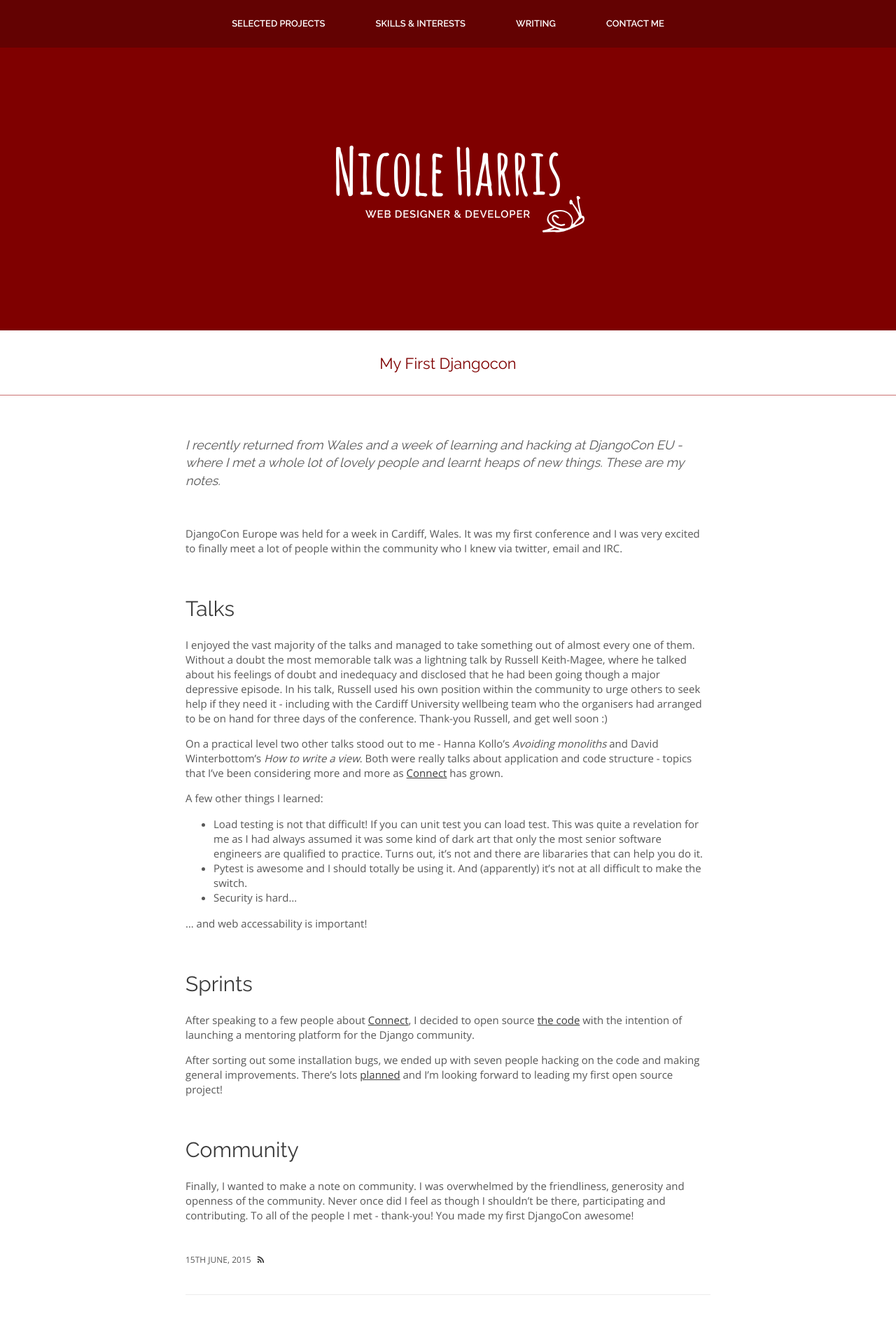
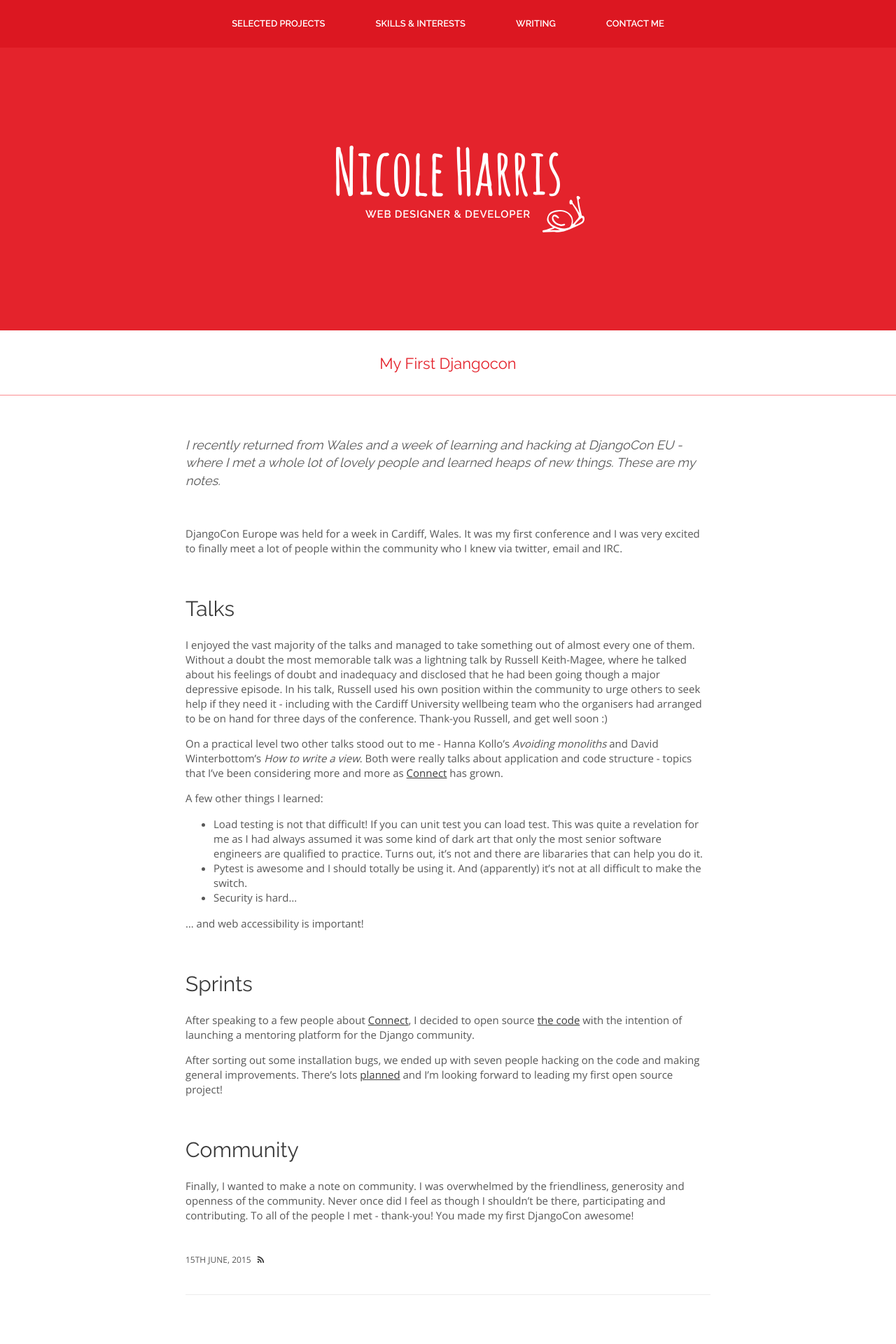
Before and after one commit to nlhkabu/nlhkabu.github.io, a Jekyll site: the page built from _posts/2015-06-15-my-first-djangocon.md, in a window 1280 px wide. Shown: the top 1920 px of the page at 70% size. Built offline with Jekyll 4.4.1, drawn with Linux system fonts in a browser that asks for light colours; nearby versions of some CDN libraries; some web fonts are replaced; comment, search, counter and statistics services are not loaded.

Commit message:
Fix typos, change color of djangocon post

```diff
--- a/_posts/2015-06-15-my-first-djangocon.md
+++ b/_posts/2015-06-15-my-first-djangocon.md
@@ -1,12 +1,12 @@
 ---
 layout: post
 colors:
-    default: 7F0000
-    dark: 630202
-    light: cb7373
+    default: e4232c
+    dark: dc1721
+    light: fb8d92
 
 title: My First Djangocon
-summary: I recently returned from Wales and a week of learning and hacking at DjangoCon EU - where I met a whole lot of lovely people and learnt heaps of new things. These are my notes.
+summary: I recently returned from Wales and a week of learning and hacking at DjangoCon EU - where I met a whole lot of lovely people and learned heaps of new things. These are my notes.
 comments: 'on'
 ---
 
@@ -14,7 +14,7 @@ DjangoCon Europe was held for a week in Cardiff, Wales. It was my first conferen
 
 ## Talks
 
-I enjoyed the vast majority of the talks and managed to take something out of almost every one of them. Without a doubt the most memorable talk was a lightning talk by Russell Keith-Magee, where he talked about his feelings of doubt and inedequacy and disclosed that he had been going though a major depressive episode. In his talk, Russell used his own position within the community to urge others to seek help if they need it - including with the Cardiff University wellbeing team who the organisers had arranged to be on hand for three days of the conference. Thank-you Russell, and get well soon :)
+I enjoyed the vast majority of the talks and managed to take something out of almost every one of them. Without a doubt the most memorable talk was a lightning talk by Russell Keith-Magee, where he talked about his feelings of doubt and inadequacy and disclosed that he had been going though a major depressive episode. In his talk, Russell used his own position within the community to urge others to seek help if they need it - including with the Cardiff University wellbeing team who the organisers had arranged to be on hand for three days of the conference. Thank-you Russell, and get well soon :)
 
 On a practical level two other talks stood out to me - Hanna Kollo's *Avoiding monoliths* and David Winterbottom's *How to write a view*. Both were really talks about application and code structure - topics that I've been considering more and more as [Connect](/connect) has grown.
 
@@ -24,7 +24,7 @@ A few other things I learned:
 * Pytest is awesome and I should totally be using it.  And (apparently) it's not at all difficult to make the switch.
 * Security is hard...
 
-... and web accessability is important!
+... and web accessibility is important!
 
 ## Sprints
 
```
